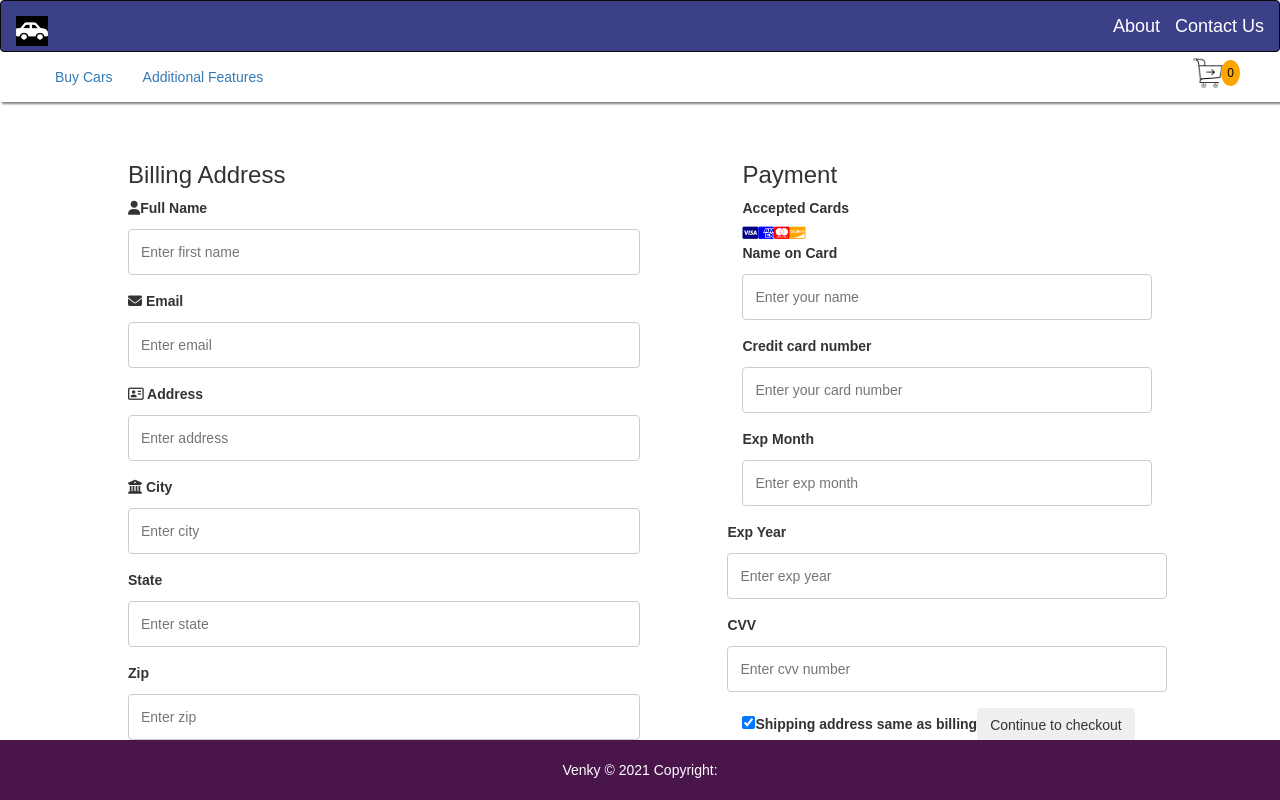
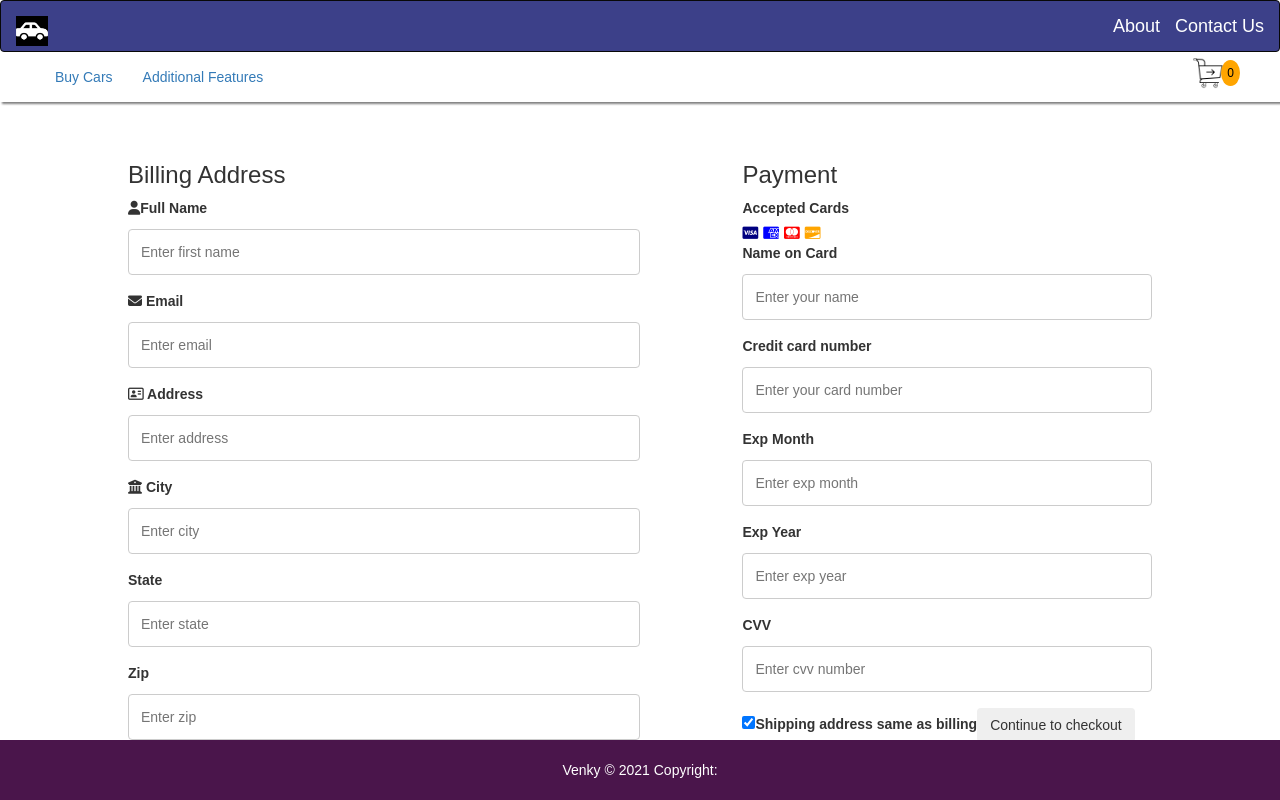
Before and after one commit to vy3191/e-commerce, a React (Create React App) app: page /proceed-to-payment in a window 1280 px wide. Built offline with nearby package versions, Linux system fonts and the light colour scheme.

Commit message:
Modified credit card component styles

```diff
--- a/src/components/payment/CreditCard.js
+++ b/src/components/payment/CreditCard.js
@@ -6,10 +6,10 @@ function CreditCard() {
       <h3>Payment</h3>
       <label htmlFor="firstName">Accepted Cards</label>
       <div className="icon-container">
-        <i className="fa fa-cc-visa" style={{color:"navy"}} ></i>
-        <i className="fa fa-cc-amex" style={{color:"blue"}} ></i>
-        <i className="fa fa-cc-mastercard" style={{color:"red"}} ></i>
-        <i className="fa fa-cc-discover" style={{color:"orange"}} ></i>
+        <i className="fa fa-cc-visa" style={{color:"navy", marginRight: '5px'}} ></i>
+        <i className="fa fa-cc-amex" style={{color:"blue", marginRight: '5px'}} ></i>
+        <i className="fa fa-cc-mastercard" style={{color:"red", marginRight: '5px'}} ></i>
+        <i className="fa fa-cc-discover" style={{color:"orange", marginRight: '5px'}} ></i>
       </div>
       <label htmlFor="cardName">Name on Card</label>
       <input
@@ -32,8 +32,6 @@ function CreditCard() {
         name="expMonth"
         placeholder="Enter exp month"
       />
-      <div className="row">
-        <div className="col-50">
       <label htmlFor="expYear">Exp Year</label>
       <input
         type="text"
@@ -41,8 +39,7 @@ function CreditCard() {
         name="expYear"
         placeholder="Enter exp year"
       />
-        </div>
-        <div className="col-50">
+
       <label htmlFor="cvv">CVV</label>
       <input
         type="text"
@@ -50,8 +47,6 @@ function CreditCard() {
         name="cvv"
         placeholder="Enter cvv number"
       />
-        </div>
-      </div>
       <label>
       <input
         type="checkbox"
```
Lines whose indentation alone changed are shown as unchanged.
